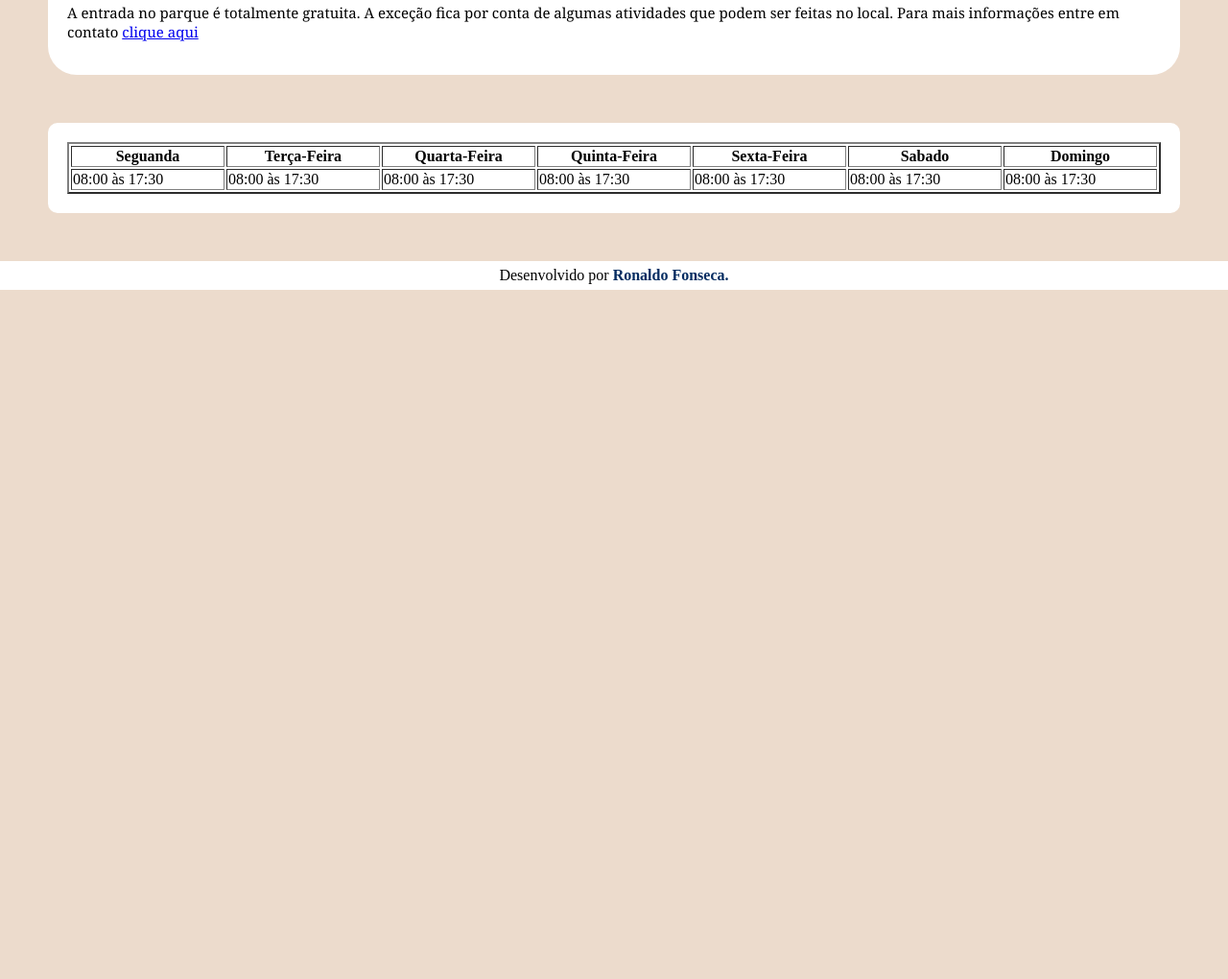
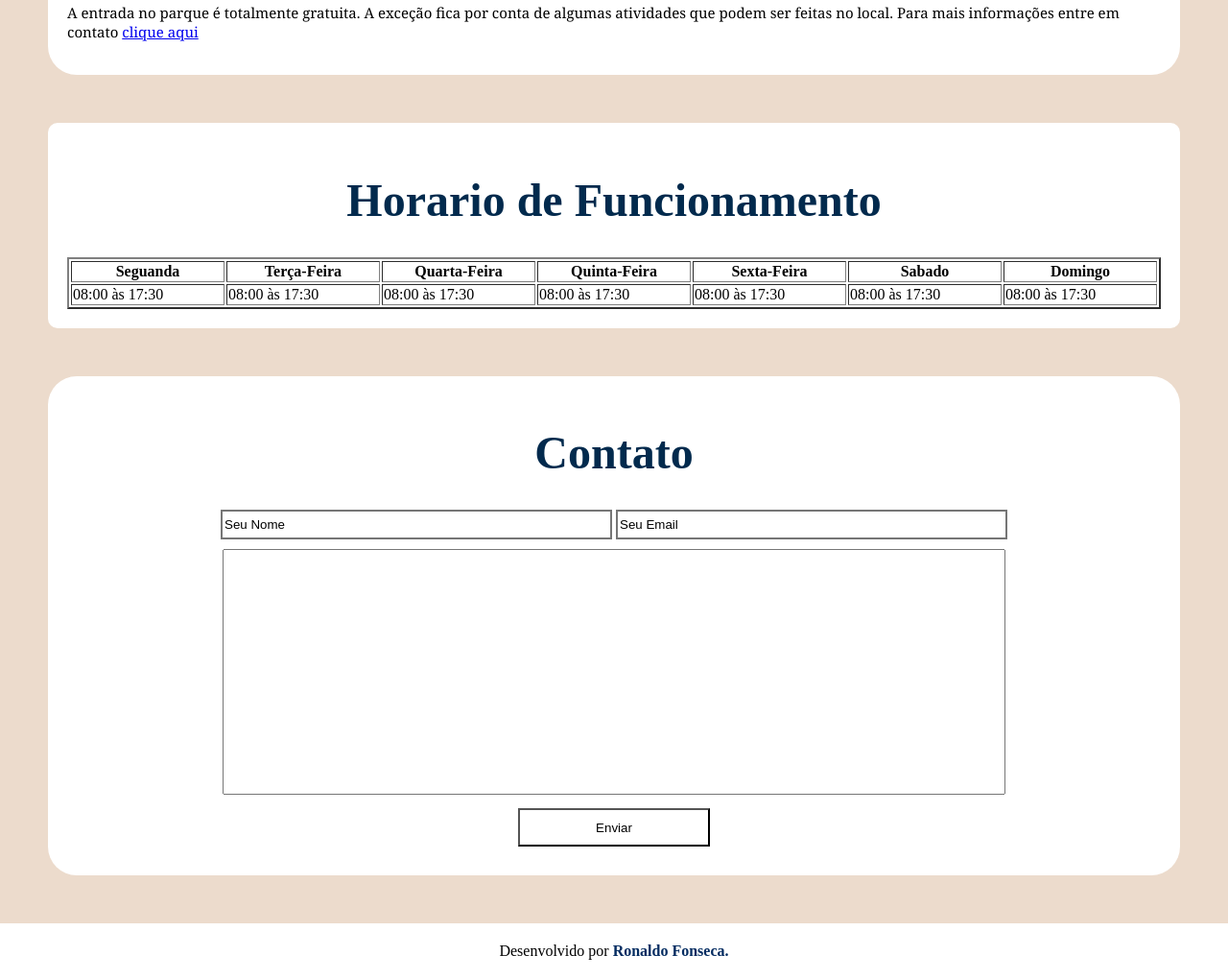
Before and after one commit to ronaldofonsecajr/ParqueIlhaBela, a plain HTML site: page index.html in a window 1280 px wide. Shown: the part 1453-2473 px from the top of the page at 96% size. Before the commit the page ends 1755 px from the top, so only its background shows below. Drawn offline with Linux system fonts and the light colour scheme.

Commit message:
add mais coisas

```diff
--- a/estilo.css
+++ b/estilo.css
@@ -8,6 +8,7 @@ nav {
     height: 50px;
     background-color: #ffffff;
     line-height: 50px;
+    text-align: center;
 
 }
 
@@ -16,7 +17,30 @@ nav {
     color: #022a4d;
     text-decoration: none;
     margin: 0px 75px;
-    text-align: center;
+}
+
+.meu a:hover {
+    opacity: .5;
+}
+
+input[type=text]{
+    width: 400px;
+    height: 25px;
+    border-style: double ;
+}
+
+input[type=submit]{
+    width: 200px;
+    height: 40px;
+    margin: 10px 300px;
+    background-color: #ffffff;
+}
+textarea{
+    width: 810px;
+    height: 250px;
+    margin-top: 10px;
+    resize: none;
+
 }
 
 
@@ -33,6 +57,16 @@ nav {
     background-color: #ffffff !important;
     padding: 20px;
     margin: 50px;
+    border-radius: 30px;
+    margin-left: 50px;
+    max-width: 1300px
+}
+
+#contato {
+    background-color: #ffffff !important;
+    padding: 20px;
+    margin: 50px;
+    text-align: center;
     border-radius: 30px;
     margin-left: 50px;
     max-width: 1300px
@@ -66,7 +100,7 @@ p {
  footer {
     background-color: #ffffff;
     text-align: center;
-    padding: 6px;
+    padding: 20px;
  }
 
  footer a{
--- a/index.html
+++ b/index.html
@@ -43,6 +43,7 @@
             <a href="tel:+5521999999999">clique aqui</a></p>
         </div>
         <div class="calendario">
+            <h1>Horario de Funcionamento</h1>
             <table border="2" width="100%" height="10%">
                 <th>Seguanda</th>
                 <th>Terça-Feira</th>
@@ -63,6 +64,17 @@
 
             </table>
         </div>
+        <div id="contato">
+            <h1>Contato</h1>
+            <form>
+
+            <input type="text" value="Seu Nome">
+            <input type="text" value="Seu Email"><br>
+            <textarea></textarea><br>
+            <input type="submit" value="Enviar">
+
+            </form>
+        </div>
         <footer>
             Desenvolvido por <a href="https://www.instagram.com/ronaldofonseca.jr/"target="_blank">Ronaldo Fonseca.</a>
         </footer>
```
